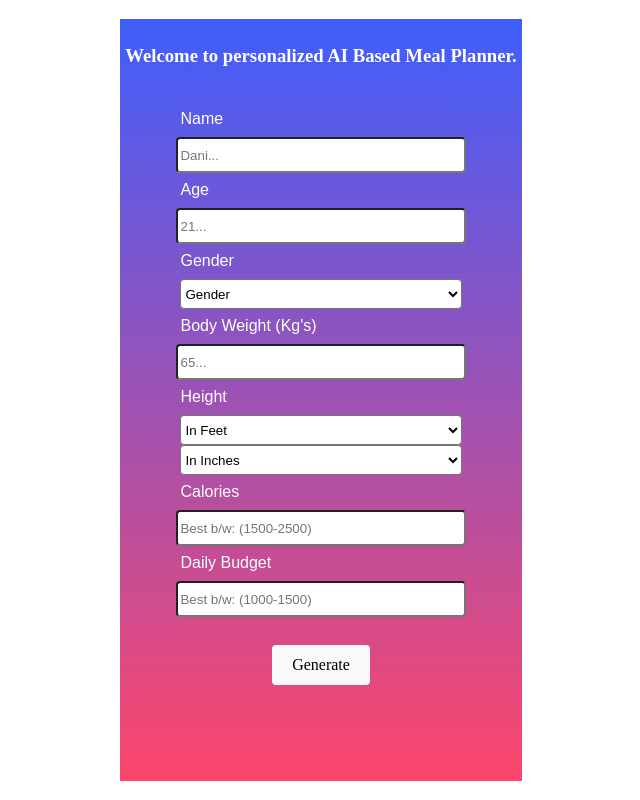
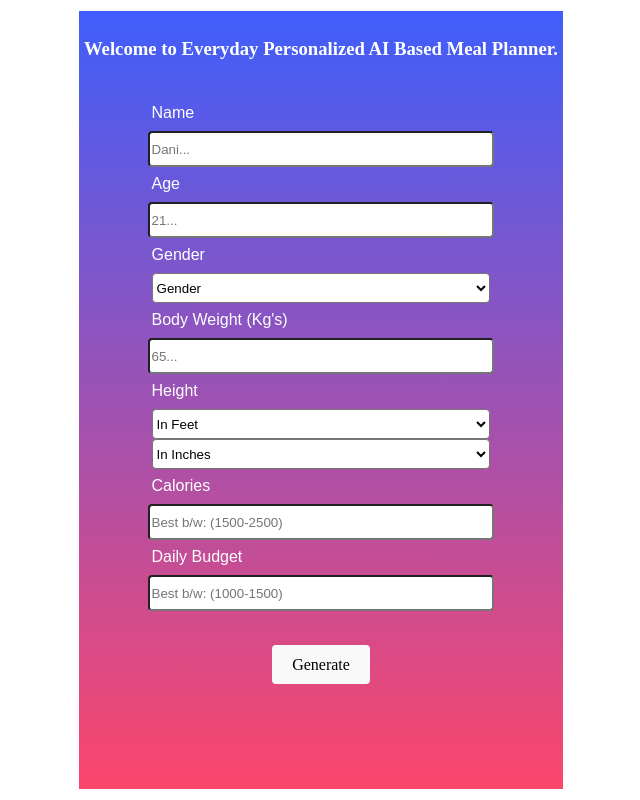
Before and after one commit to mian-dani/meal-plan-generator, a React (Vite) app: page / in a window 1280 px wide. Shown: the whole page, without its empty margins (319-959 px from the left). Built offline with nearby package versions, Linux system fonts and the light colour scheme.

Commit message:
final commit

```diff
--- a/src/Components/Fetch.jsx
+++ b/src/Components/Fetch.jsx
@@ -74,7 +74,7 @@ const Fetch = () => {
     <>
       <section className="section">
         <div className="formdiv">
-          <h3>Welcome to personalized AI Based Meal Planner.</h3>
+          <h3>Welcome to Everyday Personalized AI Based Meal Planner.</h3>
           <form action="" className="form">
             <label htmlFor="">Name</label>
             <input
```
